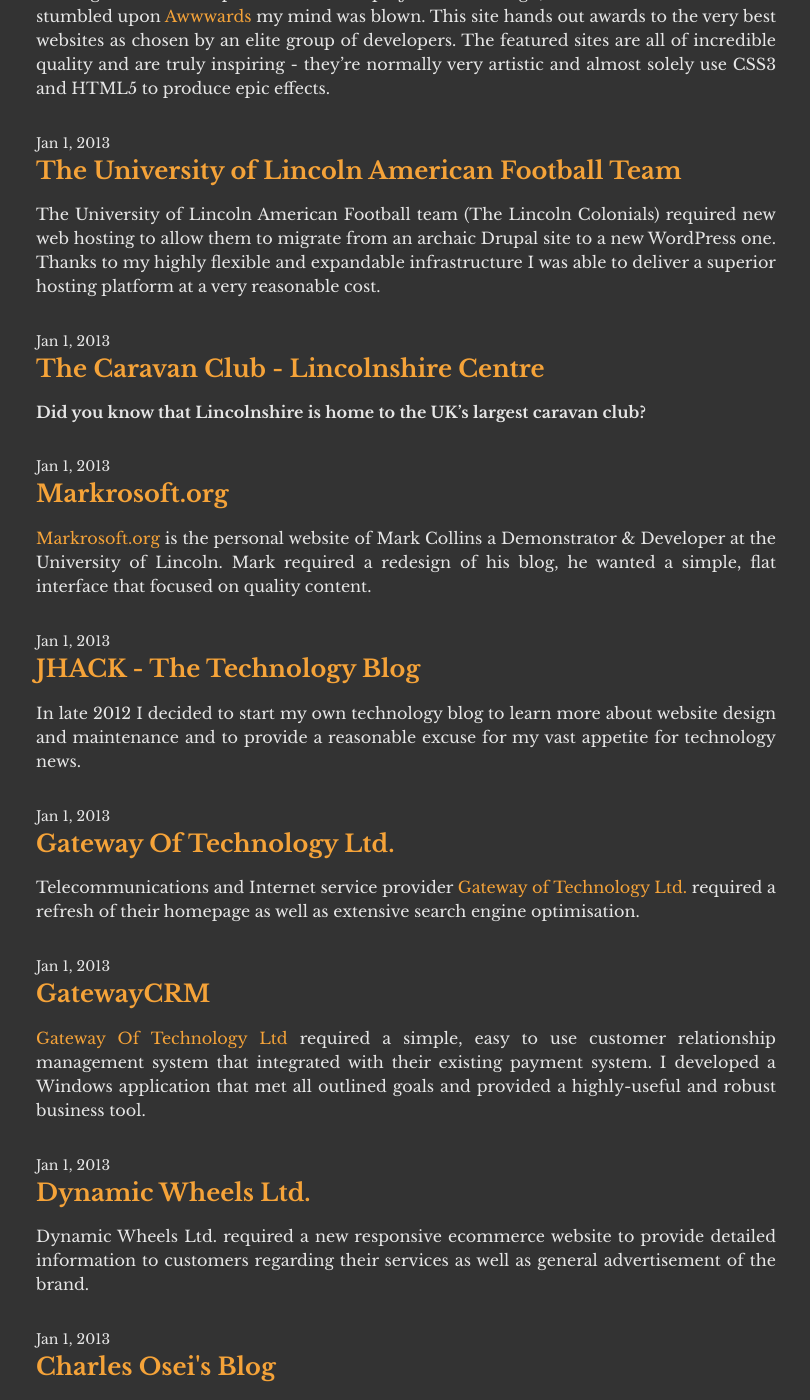
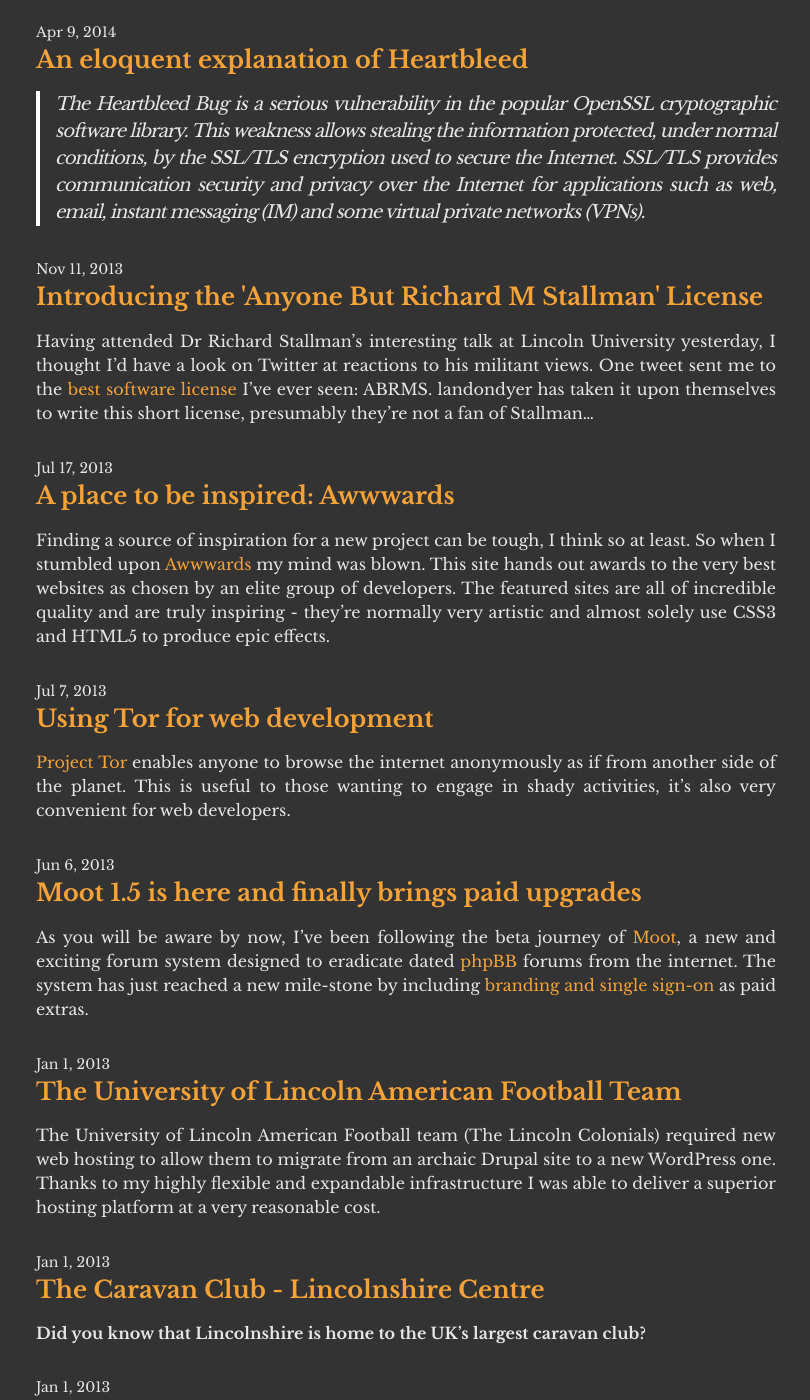
Before and after one commit to jamie-lord/Lord.technology, a Jekyll site: the page built from blog.md, in a window 1280 px wide and 1400 px high, scrolled down 2226 px. Shown: the whole window, without its empty margins (234-1044 px from the left). Built offline with Jekyll 4.4.1, drawn with Linux system fonts in a browser that asks for light colours; some of the changed text lies outside the part shown.

Commit message:
Added old blog posts

```diff
--- /dev/null
+++ b/_posts/2013-06-06-moot-1-5-is-here-and-finally-brings-paid-upgrades.md
@@ -0,0 +1,18 @@
+---
+layout: post
+title:  "Moot 1.5 is here and finally brings paid upgrades"
+date:   2013-06-06 00:00:00 +0000
+---
+As you will be aware by now, I've been following the beta journey of [Moot](http://moot.it/), a new and exciting forum system designed to eradicate dated [phpBB](https://www.phpbb.com/) forums from the internet. The system has just reached a new mile-stone by including [branding and single sign-on](https://moot.it/upgrade/) as paid extras.
+
+Branding, unsurprisingly, enables you to dress up your Moot forum to match the rest of your site. This includes adding your logo to the login window, static SEO pages and branded emails from Moot. Single sign-on will enable your users to sign into your site and Moot forum with one user name and password. Currently users need a Moot username or to create an account with the service using your Facebook or Twitter credentials.
+
+> Since we launched in April, we have been overwhelmed with requests for new features. After working on this for 3.5 years we knew we needed to make the project public before being able to prioritise items on our road map, or add others we might have overlooked.
+>
+> What we didn't expect was the sheer volume of the feedback. Our own forums, inboxes, Twitter, and Facebook have been bombarded with questions, ideas, wishes, and requests for new features. Some of which we planned to include very soon after launch and some that we decided to do after seeing so many people asking for them.
+>
+> We'd like to thank all our users for the interest and the overwhelming response Moot has received, and we sincerely hope these paid features are able to answer some of your needs.
+>
+> – [Moot Blog](https://moot.it/blog/release/v1.5.html)
+
+Branding will set you back $10 a month, whilst single sign-on costs $20 for the same period. I will be very curious to see what the uptake for these features is. With the service still very much in beta I wouldn't expect it to be particularly popular as most organisations who would be interested in incorporating Moot into their infrastructure will probably wait until the dust has settled. Nevertheless, adding yet more features to Moot is fantastic.
--- /dev/null
+++ b/_posts/2013-07-07-using-tor-for-web-development.md
@@ -0,0 +1,16 @@
+---
+layout: post
+title:  "Using Tor for web development"
+date:   2013-07-07 00:00:00 +0000
+---
+[Project Tor](https://www.torproject.org/index.html.en) enables anyone to browse the internet anonymously as if from another side of the planet. This is useful to those wanting to engage in shady activities, it's also very convenient for web developers.
+
+Cars frequently kill people; this doesn't make every driver a murderer. Using the Tor network is the same: it can be used for good and evil. Reporters use it to send highly sensitive information from nations that aren't too happy to let them spread the truth, it could also be used by paedophiles and other unsavoury characters, but there’s nothing we can do about that.
+
+> **Tor** (originally short for **The Onion Router**) is free software for enabling online anonymity. Tor directs Internet traffic through a free, worldwide volunteer network consisting of more than three thousand relays to conceal a user's location or usage from anyone conducting network surveillance or traffic analysis. Using Tor makes it more difficult to trace Internet activity, including "visits to Web sites, online posts, instant messages and other communication forms", back to the user and is intended to protect users' personal privacy, freedom, and ability to conduct confidential business by keeping their internet activities from being monitored.
+>
+> "Onion Routing" refers to the layers of the encryption used. The original data, including its destination, are encrypted and re-encrypted multiple times, and sent through a virtual circuit comprising successive, randomly selected Tor relays. Each relay decrypts a "layer" of encryption to reveal only the next relay in the circuit in order to pass the remaining encrypted data on to it. The final relay decrypts the last layer of encryption and sends the original data, without revealing or even knowing its sender, to the destination. This method reduces the chance of the original data being understood in transit and, more notably, conceals the routing of it. – [Cheers Wikipedia](http://en.wikipedia.org/wiki/Tor_(anonymity_network))
+
+Browsing the internet from an external source is extremely useful when testing new sites and applications; it gives a developer an easy way to view something from the perspective of a newcomer. This isn’t easily achievable without fiddling with proxies or physically joining another network. Using this method can quickly identify issues with new projects such as 404 errors, cache problems and compression woes.
+
+Keeping a [Tor Browser Bundle](https://www.torproject.org/download/download-easy.html.en) up-to-date and ready for action at a moment's notice is something I highly recommend. One possibly undesired effect is that you might be browsing the Internet from an entirely different continent. This can give you an insight into load times from across the globe; it can also be a pain having to wait for lengthy loading times...
--- /dev/null
+++ b/_posts/2013-11-11-introducing-the-anyone-but-richard-m-stallman-license.md
@@ -0,0 +1,28 @@
+---
+layout: post
+title:  "Introducing the 'Anyone But Richard M Stallman' License"
+date:   2013-11-11 00:00:00 +0000
+---
+Having attended Dr Richard Stallman's interesting talk at Lincoln University yesterday, I thought I'd have a look on Twitter at reactions to his militant views. One tweet sent me to the [best software license](https://github.com/landondyer/kasm/blob/master/LICENSE) I've ever seen: ABRMS. landondyer has taken it upon themselves to write this short license, presumably they're not a fan of Stallman...
+
+> This software is licensed under the "Anyone But Richard M Stallman"
+>
+> (ABRMS) license, described below. No other licenses may apply.
+>
+> --------------------------------------------
+>
+> The "Anyone But Richard M Stallman" license
+>
+> --------------------------------------------
+>
+> Do anything you want with this program, with the exceptions listed below under "EXCEPTIONS".
+>
+> THIS SOFTWARE IS PROVIDED "AS IS" WITH NO WARRANTY OF ANY KIND.
+>
+> In the unlikely event that you happen to make a zillion bucks off of this, then good for you; consider buying a homeless person a meal.
+>
+> EXCEPTIONS
+>
+> ----------
+>
+> Richard M Stallman (the guy behind GNU, etc.) may not make use of or redistribute this program or any of its derivatives.
--- /dev/null
+++ b/_posts/2014-05-12-minimal-form-interface.md
@@ -0,0 +1,14 @@
+---
+layout: post
+title:  "Minimal form interface"
+date:   2014-05-12 00:00:00 +0000
+---
+How can web forms be reformed into a 21st century tool for data input? [Codrops](http://tympanus.net/Development/MinimalForm/) have published an interesting take on the traditional form that improves usability at the expense of universal support.
+
+> Today we'd like share a very simplistic form interface with you. You've probably seen this kind of single input view form in several modern websites. We spotted one in the end of the PageLanes website and thought that this is a really nice and user-friendly concept for a form.
+
+> So, the idea is to show the user just one input field at a time, without any clutter or distractions, but only with elements that are helpful in indicating how much needs to be filled. On the PageLanes form this is done by adding the step information to the button that will show the next question. But we tried a slightly different layout, with a tiny progress bar and a number indicator on the right side below the input field. We also added some subtle effects when showing the next input.
+
+> Please note that we are using some modern CSS properties like pointer-events and animations which are not supported in older browsers.
+
+Check out the example [here](http://tympanus.net/Development/MinimalForm/).
--- /dev/null
+++ b/_posts/2015-05-21-moving-to-a-mac.md
@@ -0,0 +1,36 @@
+---
+layout: post
+title:  "Moving to a Mac"
+date:   2015-05-21 00:00:00 +0000
+---
+First of all, I feel it's important to make clear that I'm typically a 'Windows person', that is to say, I've always used Windows as my primary OS. Of course I'm perfectly comfortable working with Linux, but normally you'll find me using Windows 8.1.
+
+Why? Because I've never had a reason to use anything else. I do a small amount of mandatory development in Visual Studio for Windows Phone applications but I'm generally more comfortable using a simple text editor, my favourite at the moment being Sublime Text 3.
+
+I recently decided I was getting bored with Windows, there wasn't really anything forcing me to use it anymore. Additionally I've just completed my undergraduate dissertation written entirely from within a Linux VM - it offered a better workflow than Windows could. This really made it clear that maybe it was time for a change.
+
+Another reason for me contemplating jumping ship is that I've grown tired of being shackled to my desk 24/7. Although my desktop's reasonably powerful (32GBs of RAM and a liquid cooled octo-core CPU), it produces a lot of heat and uses a tremendous amount of power. At times it can also be a bit 'touchy', nothing I can adequately define, but small issues that don't warrant finding a fix immediately and generally remain as tiny irritants.
+
+For these reasons I decided to look into getting a high-end ultra portable laptop to replace my existing setup. Boy am I glad I've made this change...
+
+As already outlined, my choice of operating system was not really a concern, this meant I could focus on comparing hardware directly without worrying about what software's installed on it. I seriously considered the Dell XPS 13, a machine that offers a massive screen in a tiny package. The serious flaw with that machine is its woeful amount of RAM. My computing habits mean I consume system memory as if it were a free lunch - 8GB is the bare minimum and I really wanted 16GB, half what I had on my old desktop. The Dell (at the time of my research) only supported up to 8GB, something that disappointed me greatly as apart from this lack-lusted spec, everything else looked great.
+
+I research Lenovo's offerings and wasn't impressed by the Thinkpad X1 Carbon. The machine looks great but again falls short of the specification I wanted: it's only configurable with up to 8GB of RAM. It's also mightily expensive when compared to Apple's offerings.
+
+### But aren't Macs really expensive?
+
+No, they really aren't. I grit my teeth slightly as I type those words. You see, **I've always enjoyed hating Apple**. Having not owned their hardware before (beyond the odd iPod many moons ago) they've always seemed expensive and 'trendy' - neither attributes I particularly like. Only through the exercise of trying to find a suitable laptop did I come to realise that they aren't overpriced. Sure, compared to a £500 laptop they're expensive, but **no** machine at that price range compares in specs or build quality - that's the simple truth. Moreover, I was looking for an expensive machine to begin with, I'm a computer scientist - I live and breath attached to a computer, it needs to be good; the question wasn't one of overall cost but of relative value for money when comparing systems in a similar price bracket.
+
+Once you start to analyse machines in the same price region it soon becomes very apparent that the MacBook Pro has fantastic specs and offers more than it's competitors can.
+
+The screen is staggeringly good (although both the previously mentioned alternatives also have epic screens), the core components are great, featuring the latest Intel i5 and up to 16GB of RAM, not to mention the [screaming PCI SSD](http://www.computerworld.com/article/2900330/holy-smoke-the-new-macbook-literally-is-twice-as-fast.html).
+
+There's another thing... student discount. Apple offers a reasonable student discount that makes their offerings slightly more palatable, 15% certainly equates to a non-trivial amount of money when spending this much. There's also the added bonus of super-cheap AppleCare, it's only a quarter the price for students.
+
+I ended up getting a 13-inch early 2015 MacBook Pro with the 2.9GHz i5, 16GB of RAM and a 512GB SSD.
+
+Having used this machine for a month or so now, I can honestly say it faultlessly delivers the nicest user experience of any computer I've ever owned. OS X just seems to work, and adjusting to this environment has been a doddle as a Linux user. I'll be sure to write another post about my specific use case and findings using OS X in the future.
+
+In conclusion, the switch to Apple hardware and software has required little modification of the wetware that operates it. I simply couldn't find an ultra portable laptop in the same price range as the MacBook Pro that had the same or better specification wrapped in the same or better package.
+
+I've gained a great little computer that's capable of delivering more than enough performance for me to get some real work done as well as provide an enjoyable experience. Although my opinion of Apple has changed, I can guarantee that I won't be getting an Apple Watch any time soon.
```
Also changed, not shown: projects.md (+4 -3 lines).
